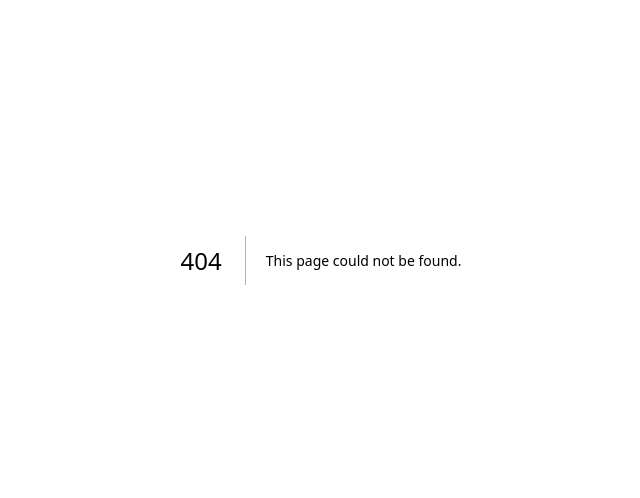
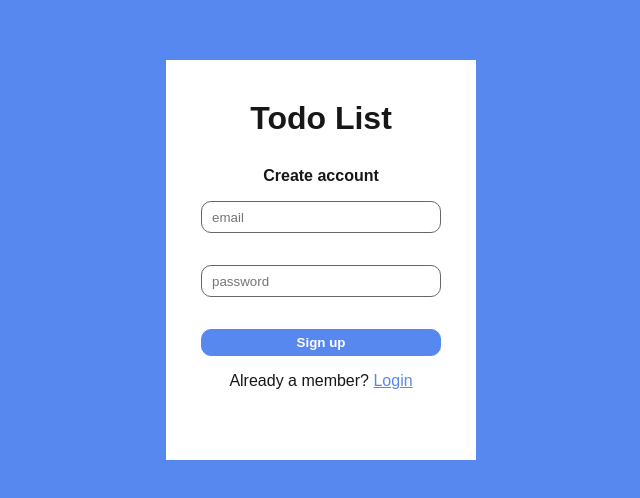
Before and after one commit to SaraiRojas/todo-list-app-CS, a Next.js app in the folder todo-list-app/: page /signup in a window 1280 px wide. Before the commit this address had no page. Shown: the part 140-638 px from the top of the page, without its empty margins (319-959 px from the left). Built offline with nearby package versions, Linux system fonts and the light colour scheme.

Commit message:
feat: create signup view

```diff
--- a/todo-list-app/package.json
+++ b/todo-list-app/package.json
@@ -18,6 +18,8 @@
   },
   "devDependencies": {
     "@eslint/eslintrc": "^3",
+    "@types/node": "22.13.4",
+    "@types/react": "19.0.8",
     "eslint": "^9",
     "eslint-config-next": "15.1.7"
   }
--- a/todo-list-app/src/api/Auth.js
+++ b/todo-list-app/src/api/Auth.js
@@ -1,6 +1,6 @@
 import axios from 'axios'
 
-export const registerRequest = async (user) => {
+export const signup = async (user) => {
   const body = {
     ...user,
     username: user.email.split('@')[0],
--- a/todo-list-app/src/app/login/page.jsx
+++ b/todo-list-app/src/app/(auth)/layout.jsx
@@ -1,12 +1,11 @@
-import { LoginForm } from '@/components/LoginForm/LoginForm'
-import styles from './page.module.css'
+import styles from './layout.module.css'
 
-export default async function Login() {
+export default function RootLayout({ children }) {
   return (
     <main className={styles.main}>
       <div className={styles.formContainer}>
         <h1 className={styles.formTitle}>Todo List</h1>
-        <LoginForm></LoginForm>
+        {children}
       </div>
     </main>
   )
--- /dev/null
+++ b/todo-list-app/src/app/(auth)/signup/page.jsx
@@ -0,0 +1,7 @@
+import LoginForm from '../../../components/LoginForm/LoginForm'
+
+const signup = () => {
+  return <LoginForm type={'signup'}></LoginForm>
+}
+
+export default signup
--- a/todo-list-app/src/components/LoginForm/LoginForm.jsx
+++ b/todo-list-app/src/components/LoginForm/LoginForm.jsx
@@ -2,16 +2,17 @@
 
 import styles from './LoginForm.module.css'
 import { useState } from 'react'
-import { login } from '@/api/Auth'
+import { login, signup } from '../../api/Auth'
+import Link from 'next/link'
 
-export const LoginForm = () => {
-  const INITIAL_STATE = {
-    email: '',
-    password: '',
+const LoginForm = ({ type }) => {
+  const [inputValues, setInputValues] = useState({ email: '', password: '' })
+  const [errors, setErrors] = useState({ email: '', password: '' })
+
+  const api = {
+    login,
+    signup,
   }
-
-  const [inputValues, setInputValues] = useState(INITIAL_STATE)
-  const [errors, setErrors] = useState({ email: '', password: '' })
 
   const handleChange = (e) => {
     const { name, value } = e.target
@@ -22,8 +23,7 @@ export const LoginForm = () => {
   const handleSubmit = async (e) => {
     e.preventDefault()
     try {
-      const res = await login(inputValues)
-      console.log(res)
+      await api[type](inputValues)
     } catch (err) {
       console.log(err)
     }
@@ -44,8 +44,21 @@ export const LoginForm = () => {
     }))
   }
 
+  const message = {
+    login: ['Login', 'Not a member?', 'Sign up'],
+    signup: ['Sign up', 'Already a member?', 'Login'],
+  }
+
+  const linkURLs = {
+    login: '/signup',
+    signup: '/login',
+  }
+
   return (
     <form className={styles.form}>
+      {type === 'signup' && (
+        <h2 className={styles.signupTitle}>Create account</h2>
+      )}
       <input
         className={styles.formInput}
         name="email"
@@ -67,11 +80,16 @@ export const LoginForm = () => {
       />
       <p className={`${styles.alertError}`}>{errors.password}</p>
       <button className={styles.formBtn} type="submit" onClick={handleSubmit}>
-        Login
+        {message[type][0]}
       </button>
       <p className={styles.formSignUp}>
-        Not a member? <span className={styles.formLink}>Sign up</span>
+        {message[type][1]}{' '}
+        <Link href={linkURLs[type]} className={styles.formLink}>
+          {message[type][2]}
+        </Link>
       </p>
     </form>
   )
 }
+
+export default LoginForm
--- a/todo-list-app/src/components/LoginForm/LoginForm.module.css
+++ b/todo-list-app/src/components/LoginForm/LoginForm.module.css
@@ -45,3 +45,8 @@
   font-size: 0.6rem;
   color: var(--alert-color);
 }
+
+.signupTitle {
+  text-align: center;
+  font-size: medium;
+}
```
Also changed, not shown: todo-list-app/src/app/(auth)/login/page.jsx (added, +7 -0 lines), todo-list-app/tsconfig.json (added, +35 -0 lines), todo-list-app/src/app/(auth)/layout.module.css (renamed from todo-list-app/src/app/login/page.module.css), todo-list-app/src/app/layout.jsx (renamed from todo-list-app/src/app/layout.js), todo-list-app/src/app/page.jsx (renamed from todo-list-app/src/app/page.js), 1 other file (tests, documents, lock files or other folders).
